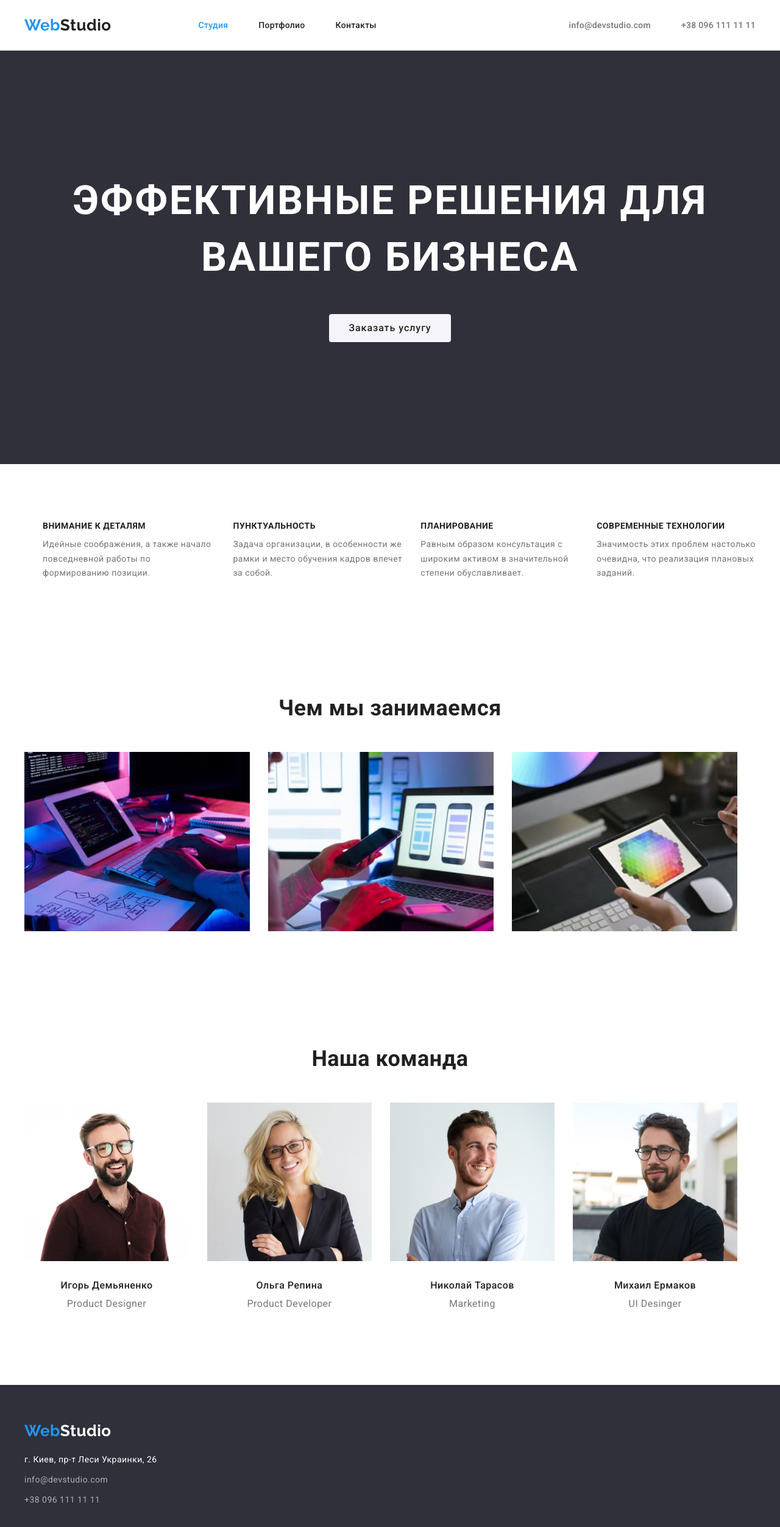
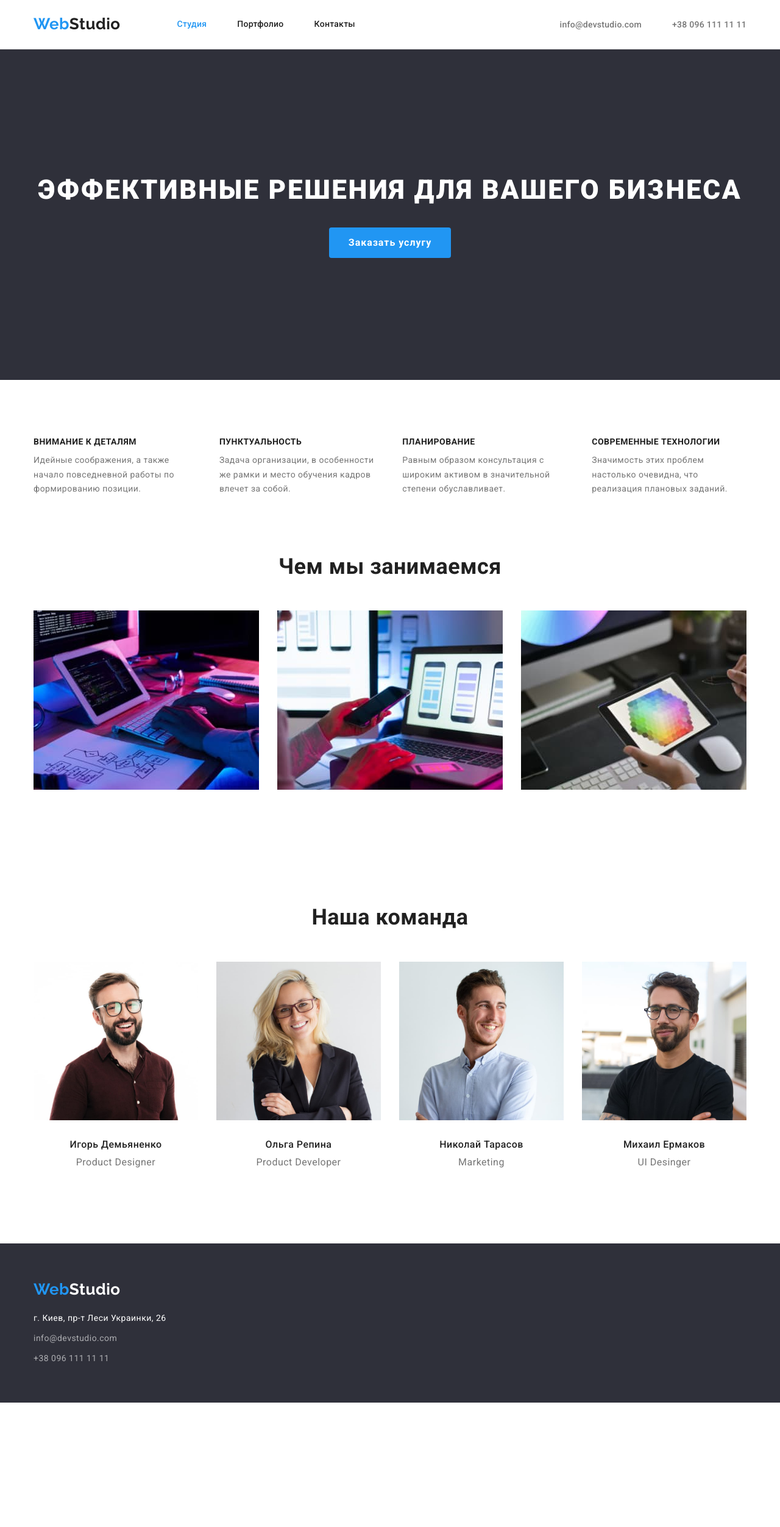
Before and after one commit to bezdarshadow/goit-markup-hw-03, a plain HTML site: page index.html in a window 1280 px wide. Shown: the whole page at 61% size. After the commit the page ends 2300 px from the top, so only its background shows below. Drawn offline with nearby package versions, Linux system fonts and the light colour scheme.

Commit message:
Были исправлены ошибки

```diff
--- a/css/styles.css
+++ b/css/styles.css
@@ -1,5 +1,6 @@
 :root {
   --secondary-text-color: #212121;
+  --hero-btn-focus: #188ce8;
   --main-text-color: #757575;
   --accent-text-color: #2196f3;
   --bg-color: #2f303a;
@@ -46,16 +47,38 @@ ul {
 }
 
 .container {
-  width: 1230px;
+  width: 1200px;
   padding-left: 15px;
   padding-right: 15px;
   margin-left: auto;
   margin-right: auto;
 }
 
+.button {
+  min-width: 73px;
+  border-radius: 4px;
+  border: transparent;
+  padding-top: 10px;
+  padding-bottom: 10px;
+  padding-left: 32px;
+  padding-right: 32px;
+  color: var(--secondary-text-color);
+  background-color: var(--button-bg-color);
+  font-family: inherit;
+  cursor: pointer;
+  font-weight: 500;
+  font-size: 16px;
+  line-height: 1.6;
+  text-align: center;
+}
+.button:focus,
+.button:hover {
+  color: var(--another-text-color);
+  background-color: var(--accent-text-color);
+}
 
 .page-header {
-  border-bottom: 1px solid #ECECEC;
+  border-bottom: 1px solid #ececec;
 }
 
 .header-container {
@@ -79,15 +102,16 @@ ul {
   margin-left: auto;
 }
 
-.container-logo {
-  margin-right: 93px;
+.logo {
+    margin-right: 93px;
 }
-
 
 .list-item {
   margin-left: 50px;
-  padding-top: 32px;
-  padding-bottom: 32px;
+}
+
+.list-item:first-child {
+  margin-left: 0;
 }
 
 .site-nav .link {
@@ -96,6 +120,9 @@ ul {
   font-size: 14px;
   line-height: 1.14;
   letter-spacing: 0.02em;
+  padding-top: 32px;
+  padding-bottom: 32px;
+  display: block;
 }
 
 .site-nav .link.current {
@@ -165,25 +192,23 @@ ul {
 
 .hero {
   background-color: var(--bg-color);
+  padding-top: 200px;
+  padding-bottom: 200px;
+  text-align: center;
+  display: flex;
+}
+
+.hero-title {
+  color: var(--another-text-color);
+
+  margin: 0;
+  margin-bottom: 30px;
+
   font-weight: 900;
   font-size: 44px;
   line-height: 1.4;
-  text-align: center;
   letter-spacing: 0.06em;
   text-transform: uppercase;
-}
-
-.hero-container{
-  padding-top:  200px;
-  padding-bottom: 200px;
-}
-
-.hero-title {
-  margin-bottom: 40px;
-
-  color: var(--another-text-color);
-  margin: 0;
-  margin-bottom: 30px;
 }
 .hero-button {
   color: var(--another-text-color);
@@ -195,6 +220,16 @@ ul {
   line-height: 1.9;
   text-align: center;
   letter-spacing: 0.06em;
+}
+
+.hero-button:focus,
+.hero-button:hover {
+  background-color: var(--hero-btn-focus);
+}
+
+
+.section.features {
+  padding-bottom: 0;
 }
 
 .section.features .title {
@@ -262,7 +297,7 @@ ul {
   margin-left: 30px;
 }
 
-.section.features .section-list-item:last-child {
+.section.features .section-list-item:first-child {
   margin-left: 0px;
 }
 
@@ -282,9 +317,12 @@ ul {
   margin-right: 0px;
 }
 
+.section.team .section-title {
+  margin-bottom: 50px;
+}
+
 .section.team .section-list {
   display: flex;
-  margin-top: 50px;
 }
 
 .section.team .section-list-card {
@@ -295,24 +333,23 @@ ul {
   margin-right: 0px;
 }
 
-
-.bottom-card {
+ .bottom-card {
   padding-bottom: 20px;
   padding-top: 20px;
   padding-left: 24px;
   padding-right: 24px;
 }
 
-
 .bottom-card .title {
   margin-bottom: 4px;
 }
 
-.section-list-card .name {
-  margin-top: 30px;
+.footer-card .name {
   margin-bottom: 10px;
 }
-.section.team .post {
+
+.section.team .footer-card {
+  padding-top: 30px;
   padding-bottom: 30px;
 }
 
@@ -353,7 +390,7 @@ ul {
 .portfolio-gallery-item {
   margin-right: 30px;
   margin-bottom: 30px;
-  border-bottom: 1px solid #EEEEEE;;
+  border-bottom: 1px solid #eeeeee;
 }
 
 .portfolio-gallery-item:nth-child(3n) {
@@ -374,32 +411,9 @@ ul {
   font-size: 26px;
   line-height: 1.2;
 }
-.logo.two {
+.two {
   color: var(--secondary-text-color);
 }
-.logo.three {
+.three {
   color: var(--another-text-color);
 }
-
-.button {
-  min-width: 73px;
-  border-radius: 4px;
-  border: transparent;
-  padding-top: 10px;
-  padding-bottom: 10px;
-  padding-left: 32px;
-  padding-right: 32px;
-  color: var(--secondary-text-color);
-  background-color: var(--button-bg-color);
-  font-family: inherit;
-  cursor: pointer;
-  font-weight: 500;
-  font-size: 16px;
-  line-height: 1.6;
-  text-align: center;
-}
-.button:focus,
-.button:hover {
-  color: var(--another-text-color);
-  background-color: var(--accent-text-color);
-}
--- a/index.html
+++ b/index.html
@@ -22,9 +22,7 @@
     <header class="page-header">
       <div class="container header-container">
         <nav class="site-nav">
-            <div class="container-logo">
-                <a class="logo" href="./index.html">Web<span class="logo two">Studio</span></a>
-            </div>
+          <a class="logo" href="./index.html">Web<span class="two">Studio</span></a>
           <ul class="list">
             <li class="list-item"><a href="./index.html" class="link current">Студия</a></li>
             <li class="list-item"><a href="./portfolio.html" class="link">Портфолио</a></li>
@@ -41,7 +39,7 @@
     </header>
     <main>
       <section class="hero">
-        <div class="container hero-container">
+        <div class="container">
           <h1 class="hero-title">Эффективные решения для вашего бизнеса</h1>
           <button class="hero-button button" type="button">Заказать услугу</button>
         </div>
@@ -102,39 +100,39 @@
           <h2 class="section-title">Наша команда</h2>
           <ul class="section-list list">
             <li class="section-list-card">
-              <div class="card">
               <img class="photo" src="./images/igor.jpg" alt="Мужчина в очках" width="270" />
+                <div class="footer-card">
                   <h3 class="name">Игорь Демьяненко</h3>
                   <p class="post" lang="en">Product Designer</p>
                 </div>
             </li>
             <li class="section-list-card">
-              <div class="card">
               <img class="photo" src="./images/olga.jpg" alt="Женщина в очках" width="270" />
+              <div class="footer-card">
                 <h3 class="name">Ольга Репина</h3>
                 <p class="post" lang="en">Product Developer</p>
               </div>
             </li>
             <li class="section-list-card">
-              <div class="card">
               <img
                   class="photo"
                   src="./images/nikolay.jpg"
                   alt="Улыбающийся мужчина"
                   width="270"
                 />
+              <div class="footer-card">
                 <h3 class="name">Николай Тарасов</h3>
                 <p class="post" lang="en">Marketing</p>
               </div>
             </li>
             <li class="section-list-card">
-              <div class="card">
                 <img
                   class="photo"
                   src="./images/mihail.jpg"
                   alt="Улыбающийся мужчина в очках"
                   width="270"
                 />
+                <div class="footer-card">
                   <h3 class="name">Михаил Ермаков</h3>
                   <p class="post" lang="en">UI Desinger</p>
                 </div>
@@ -145,7 +143,7 @@
     </main>
     <footer class="page-footer">
       <div class="container">
-        <a class="logo" href="./index.html">Web<span class="logo three">Studio</span></a>
+        <a class="logo" href="./index.html">Web<span class="three">Studio</span></a>
         <address class="address">
           <p class="address-text">г. Киев, пр-т Леси Украинки, 26</p>
           <a lang="en" href="mailto:info@devstudio.com" class="link">info@devstudio.com</a>
```
Also changed, not shown: portfolio.html (+5 -13 lines). Lines whose indentation alone changed are shown as unchanged.
